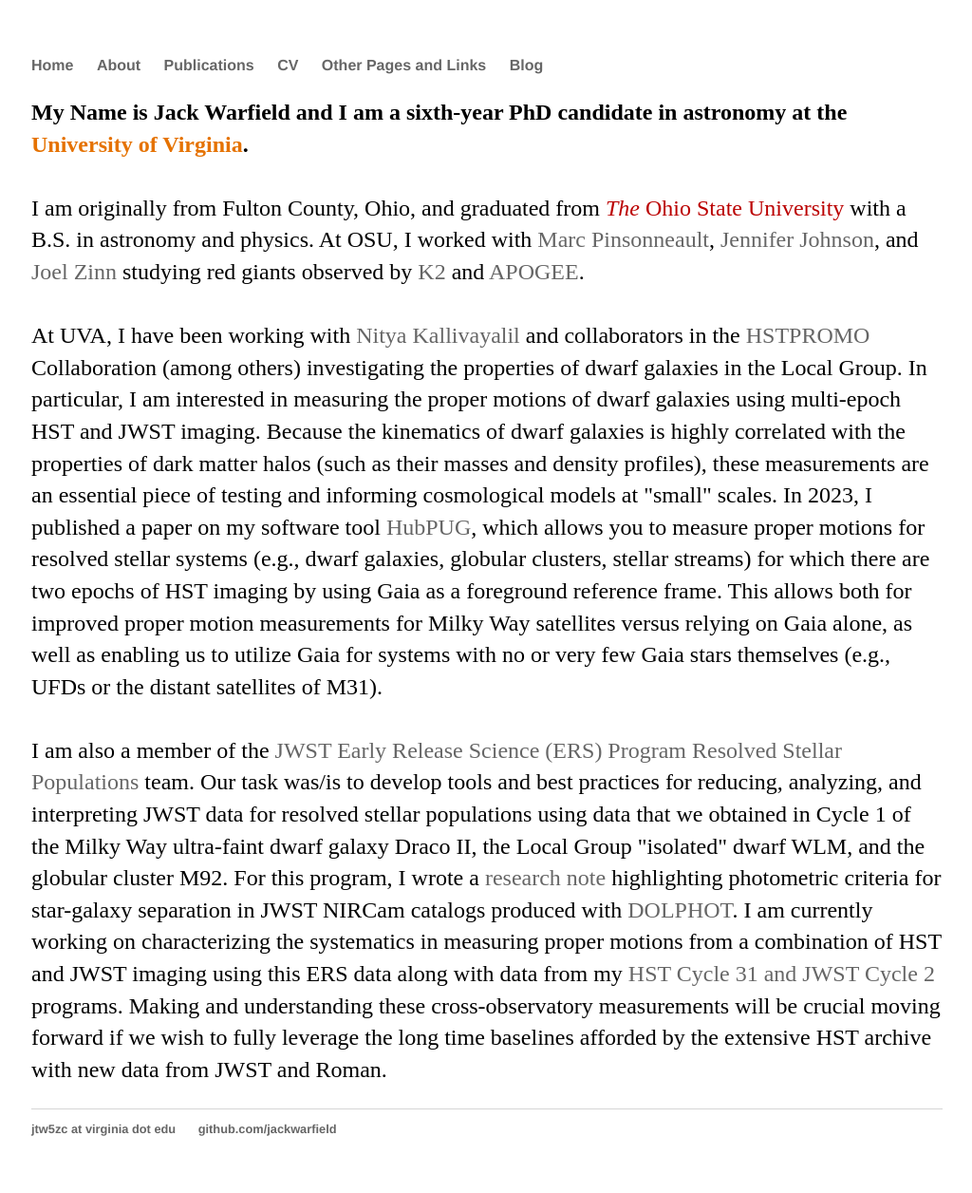
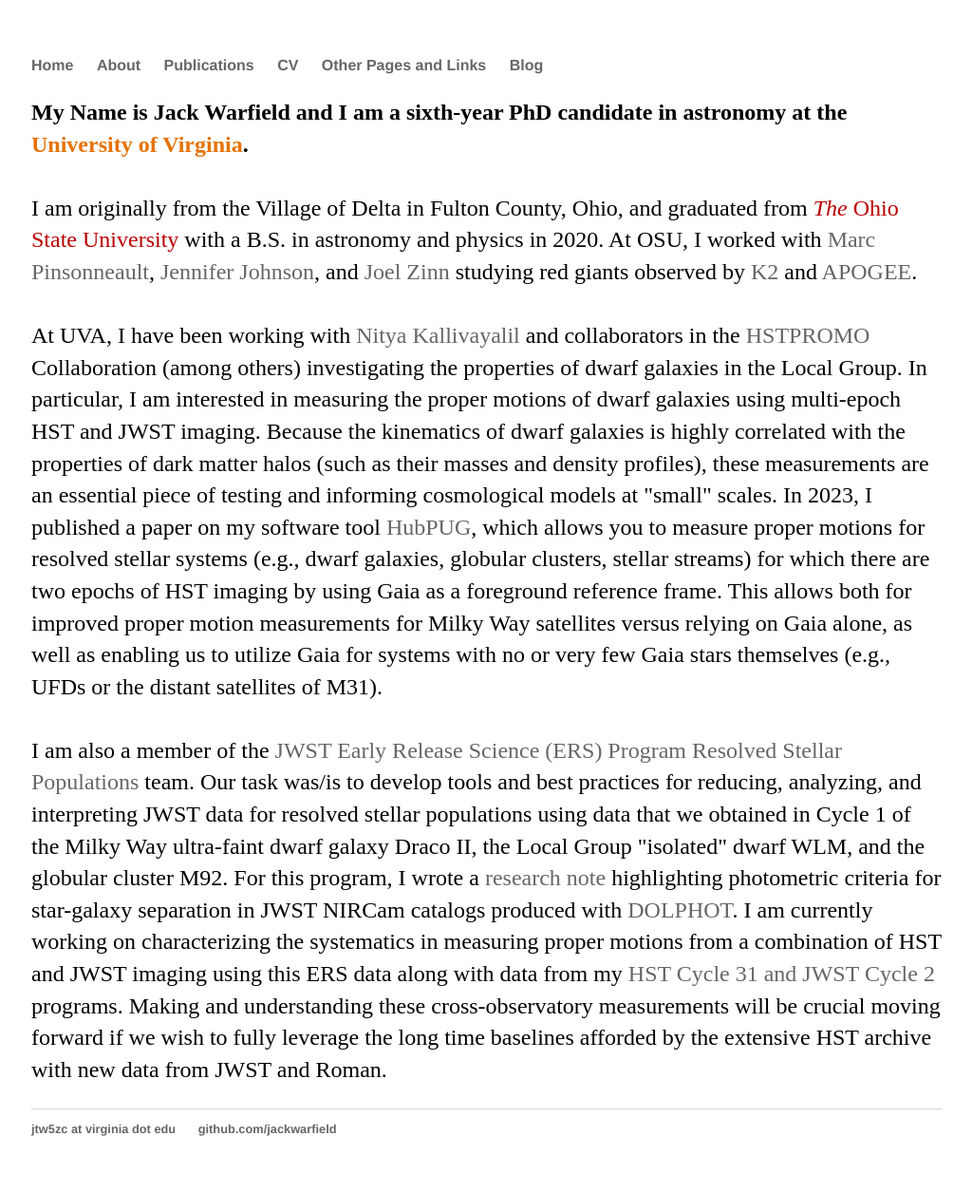
Before and after one commit to jackwarfield/jackwarfield.github.io, a Jekyll site: the page built from about/index.html, in a window 1280 px wide. Shown: the whole page at 95% size, without its empty margins (127-1151 px from the left). Built offline with Jekyll 4.4.1, drawn with Linux system fonts in a browser that asks for light colours.

Commit message:
bio update

```diff
--- a/about/index.html
+++ b/about/index.html
@@ -8,7 +8,7 @@
 
 		<br><br>
 
-		I am originally from Fulton County, Ohio, and graduated from <font color='#bb0000'><i>The</i> Ohio State University</font> with a B.S. in astronomy and physics. At OSU, I worked with <a href='http://www.astronomy.ohio-state.edu/~pinsono/'>Marc Pinsonneault</a>, <a href='http://www.astronomy.ohio-state.edu/~jaj/'>Jennifer Johnson</a>, and <a href='http://joelczinn.com/'>Joel Zinn</a> studying red giants observed by <a href='https://keplerscience.arc.nasa.gov'>K2</a> and <a href='https://www.sdss.org/surveys/apogee-2/'>APOGEE</a>.
+		I am originally from the Village of Delta in Fulton County, Ohio, and graduated from <font color='#bb0000'><i>The</i> Ohio State University</font> with a B.S. in astronomy and physics in 2020. At OSU, I worked with <a href='http://www.astronomy.ohio-state.edu/~pinsono/'>Marc Pinsonneault</a>, <a href='http://www.astronomy.ohio-state.edu/~jaj/'>Jennifer Johnson</a>, and <a href='http://joelczinn.com/'>Joel Zinn</a> studying red giants observed by <a href='https://keplerscience.arc.nasa.gov'>K2</a> and <a href='https://www.sdss.org/surveys/apogee-2/'>APOGEE</a>.
 		<br><br>
 
 		At UVA, I have been working with <a href='https://sites.google.com/view/nityajk/home'>Nitya Kallivayalil</a> and collaborators in the <a href='https://www.stsci.edu/~marel/hstpromo.html'>HSTPROMO</a> Collaboration (among others) investigating the properties of dwarf galaxies in the Local Group. In particular, I am interested in measuring the proper motions of dwarf galaxies using multi-epoch HST and JWST imaging. Because the kinematics of dwarf galaxies is highly correlated with the properties of dark matter halos (such as their masses and density profiles), these measurements are an essential piece of testing and informing cosmological models at "small" scales. In 2023, I published a paper on my software tool <a href='https://ui.adsabs.harvard.edu/abs/2023MNRAS.519.1189W/abstract'>HubPUG</a>, which allows you to measure proper motions for resolved stellar systems (e.g., dwarf galaxies, globular clusters, stellar streams) for which there are two epochs of HST imaging by using Gaia as a foreground reference frame. This allows both for improved proper motion measurements for Milky Way satellites versus relying on Gaia alone, as well as enabling us to utilize Gaia for systems with no or very few Gaia stars themselves (e.g., UFDs or the distant satellites of M31).
```
